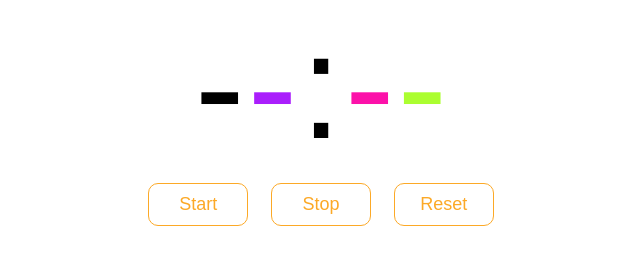
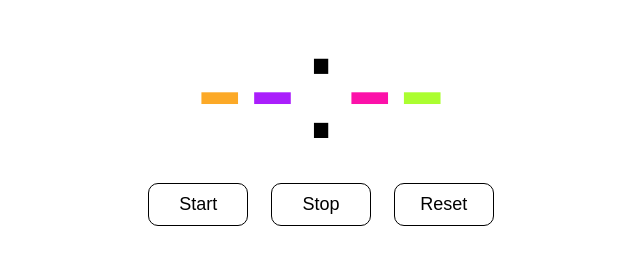
Before and after one commit to bloominstituteoftechnology/DOM-I, a plain HTML site: page stretch-assignment/digital_timer/index.html in a window 1280 px wide. Shown: the whole page, without its empty margins (319-959 px from the left). Drawn offline with Linux system fonts and the light colour scheme.

Commit message:
Fixed tens digit color and reset behavior for background.

```diff
--- a/stretch-assignment/digital_timer/index.js
+++ b/stretch-assignment/digital_timer/index.js
@@ -39,6 +39,7 @@ window.onload = function() {
         addMsTens.classList.remove("redDigit");
         addSecondOnes.classList.remove("redDigit");
         addSecondTens.classList.remove("redDigit");
+        document.body.style.backgroundImage = "none";
 
         clearInterval(Interval);
 
--- a/stretch-assignment/digital_timer/styles.css
+++ b/stretch-assignment/digital_timer/styles.css
@@ -34,11 +34,15 @@ body {
   color: rgb(170, 30, 252);
 }
 
+#secondTens {
+  color: rgb(252, 169, 39);
+}
+
 button{
   border-radius: 10px;
   background: white;
-  color: rgb(252, 169, 39);
-  border: solid 1px rgb(252, 169, 39);
+  color: black;
+  border: solid 1px black;
   text-decoration:none;
   cursor:pointer;
   font-size: 1.8rem;
```
